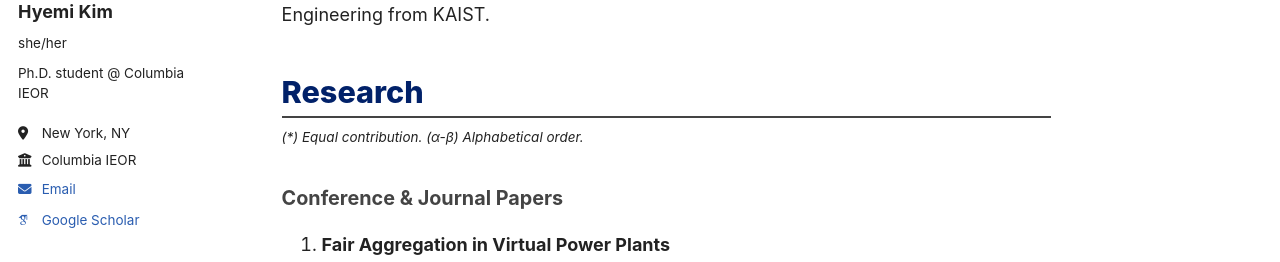
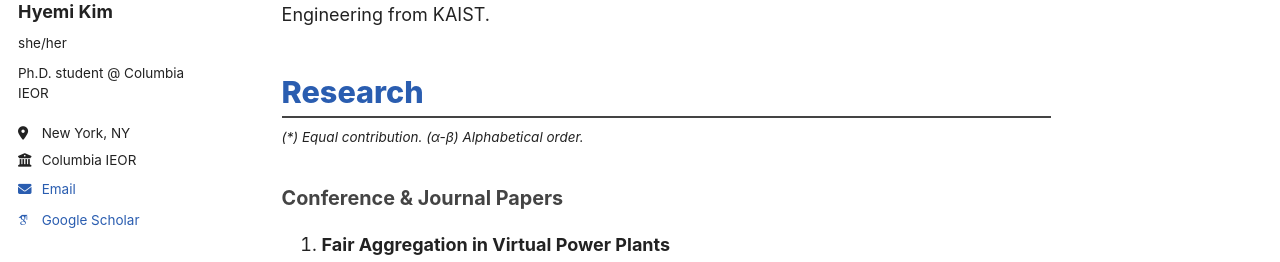
Before and after one commit to HyemiK1m/hyemik1m.github.io, a Jekyll site: the page built from _pages/about.md, in a window 1280 px wide. Shown: the part 283-545 px from the top of the page. Built offline with Jekyll 4.4.1, drawn with Linux system fonts in a browser that asks for light colours; some web fonts are replaced; a script that is not in the unit is left out.

Commit message:
Update about.md

```diff
--- a/_pages/about.md
+++ b/_pages/about.md
@@ -17,7 +17,7 @@ Hi! I am a fifth-year Ph.D. student in the Department of [Industrial Engineering
 
 I received my MS degree in Industrial and Systems Engineering from Korea Advanced Institute of Science and Technology (KAIST) where I was advised by Prof. [Il-Chul Moon](https://aai.kaist.ac.kr/bbs/board.php?bo_table=sub2_1&wr_id=3). Prior to that, I received my BS degree in Industrial and Systems Engineering and Electrical Engineering from KAIST.
 
-<h2 style="color:#012169; border-bottom: 2px solid #444; padding-bottom: 5px; font-size:1.7em; font-weight:800; margin-top:1.5em; margin-bottom:0.3em;">Research</h2>
+<h2 style="color:#2a5db0; border-bottom: 2px solid #444; padding-bottom: 5px; font-size:1.7em; font-weight:800; margin-top:1.5em; margin-bottom:0.3em;">Research</h2>
 
 <p style="font-size:0.75em; color:#888; font-style:italic; margin-top:0; margin-bottom:1.2em;">
   (*) Equal contribution. (α-β) Alphabetical order.
```
